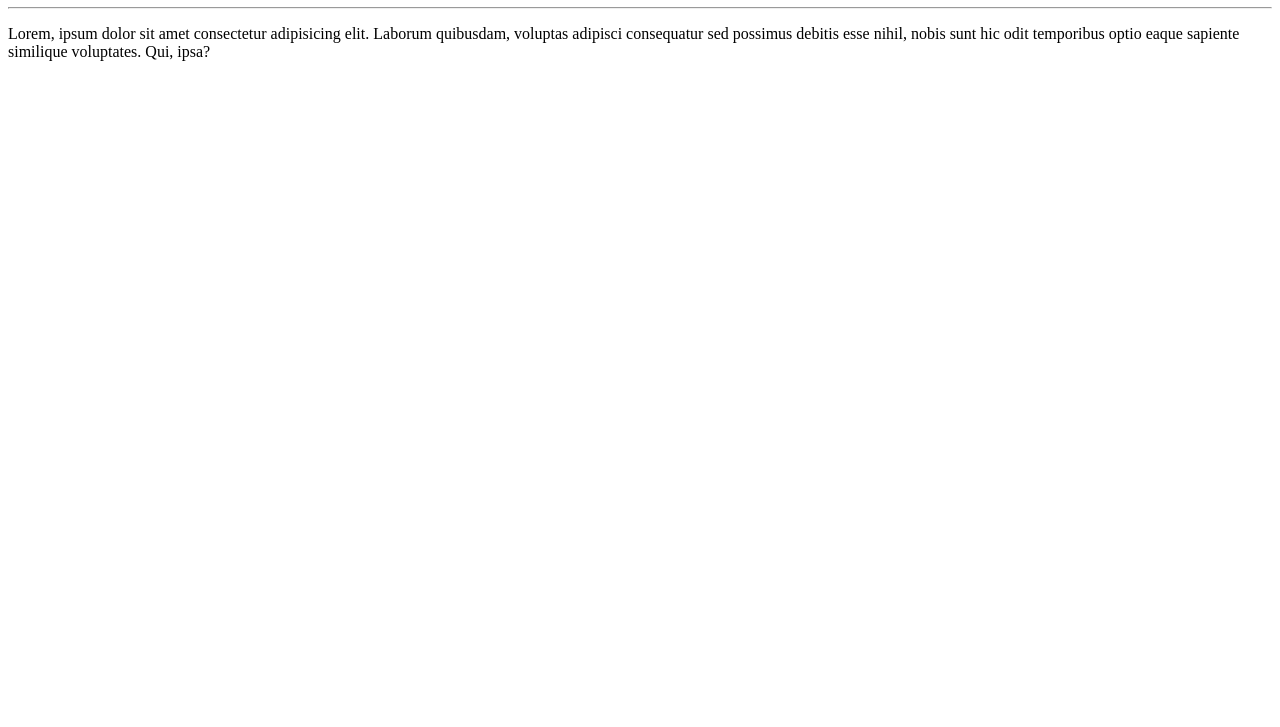
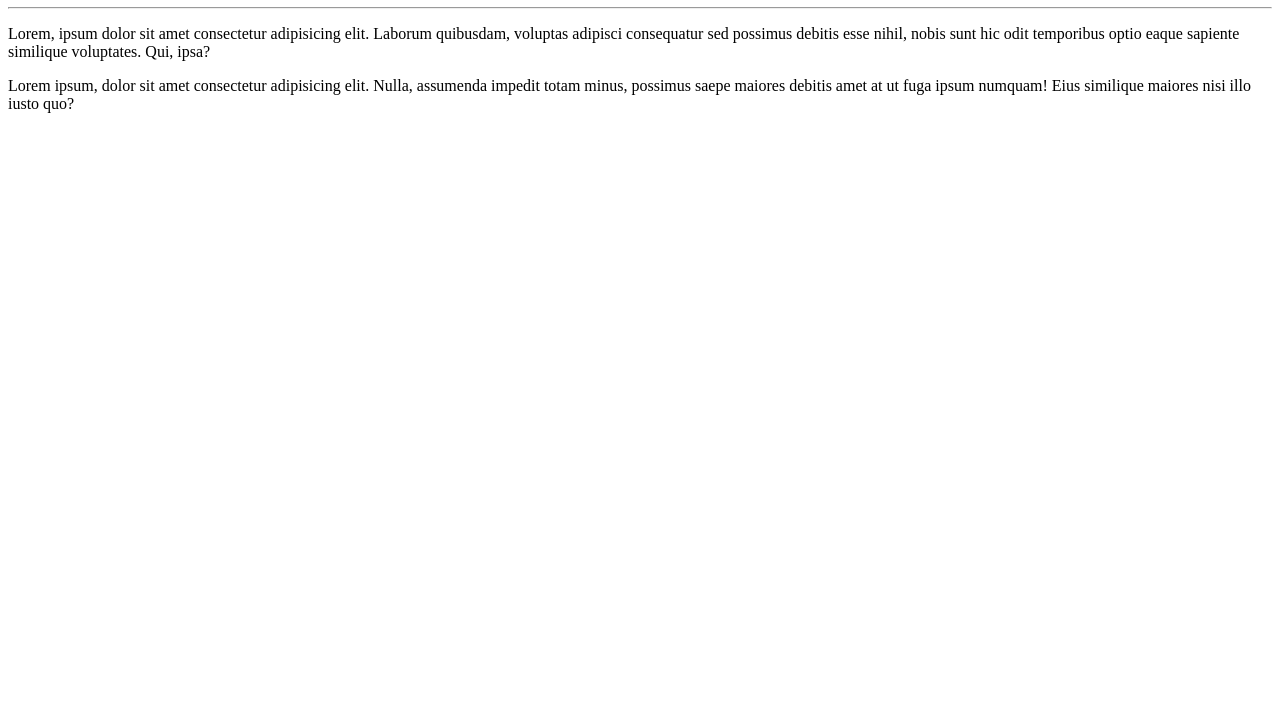
Before and after one commit to marcelookasaki/Python, a plain HTML site: page site-exemplo/index.html in a window 1280 px wide. Shown: the part 73-800 px from the top of the page. Drawn offline with Linux system fonts and the light colour scheme.

Commit message:
adicionado parágrafo

```diff
--- a/site-exemplo/index.html
+++ b/site-exemplo/index.html
@@ -10,5 +10,6 @@
     <h1>Olá, mundo!</h1>
     <hr>
     <p>Lorem, ipsum dolor sit amet consectetur adipisicing elit. Laborum quibusdam, voluptas adipisci consequatur sed possimus debitis esse nihil, nobis sunt hic odit temporibus optio eaque sapiente similique voluptates. Qui, ipsa?</p>
+    <p>Lorem ipsum, dolor sit amet consectetur adipisicing elit. Nulla, assumenda impedit totam minus, possimus saepe maiores debitis amet at ut fuga ipsum numquam! Eius similique maiores nisi illo iusto quo?</p>
 </body>
 </html>
```
